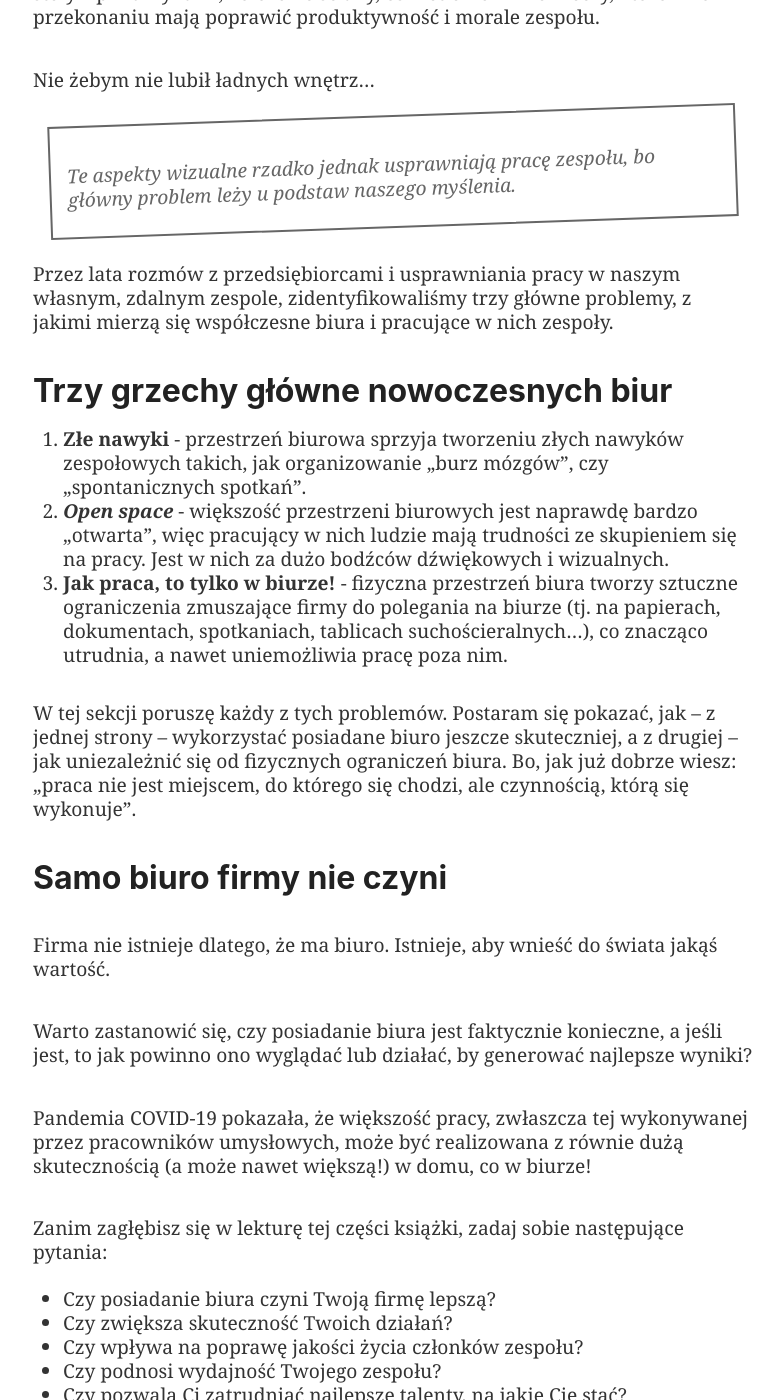
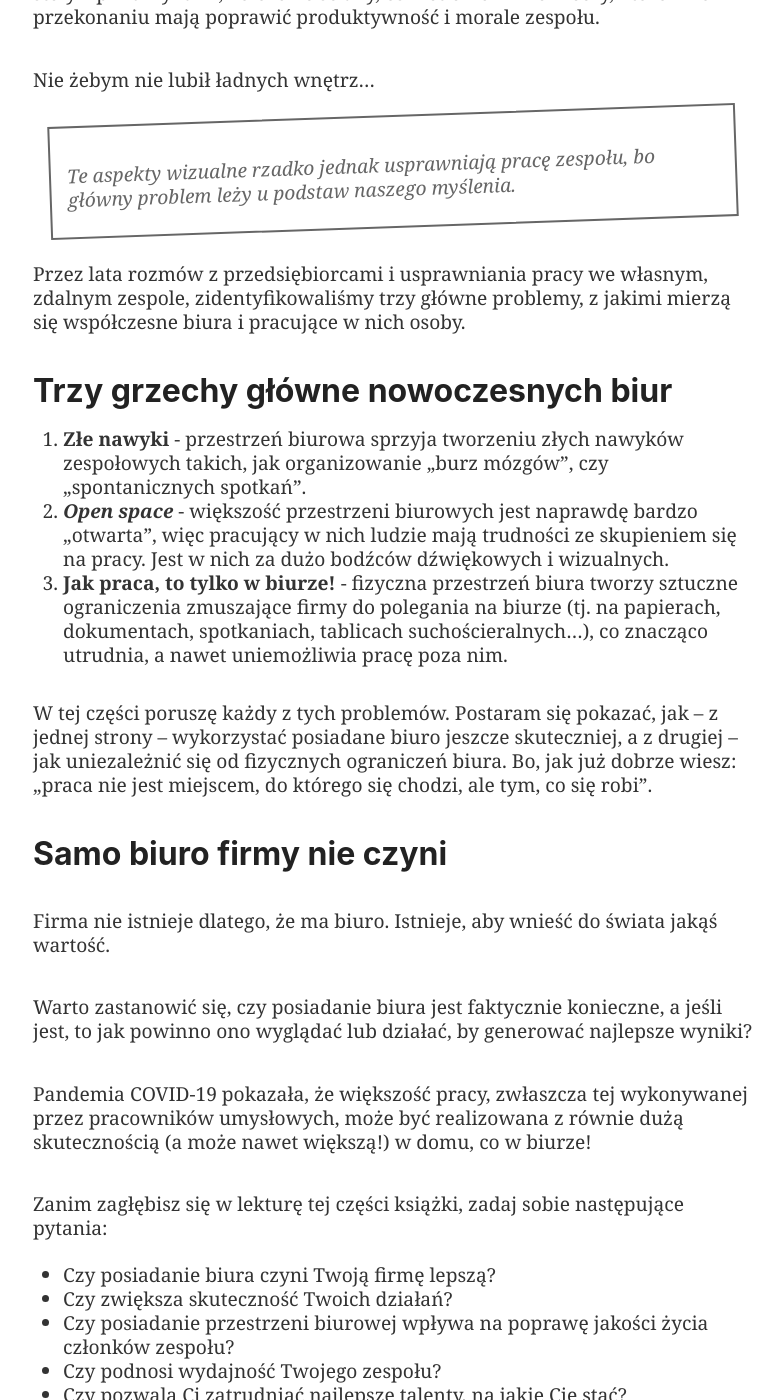
Before and after one commit to Nozbe/NoOffice.org, a Jekyll site: the page built from _pl/one.md, in a window 1280 px wide and 1400 px high, scrolled down 893 px. Shown: the whole window, without its empty margins (247-1030 px from the left). Built offline with Jekyll 4.4.1, drawn with Linux system fonts in a browser that asks for light colours; some of the changed text lies outside the part shown.

Commit message:
Update one.md

```diff
--- a/_pl/one.md
+++ b/_pl/one.md
@@ -19,7 +19,7 @@ Nie żebym nie lubił ładnych wnętrz…
 
 > Te aspekty wizualne rzadko jednak usprawniają pracę zespołu, bo główny problem leży u podstaw naszego myślenia.
 
-Przez lata rozmów z przedsiębiorcami i usprawniania pracy w naszym własnym, zdalnym zespole, zidentyfikowaliśmy trzy główne problemy, z jakimi mierzą się współczesne biura i pracujące w nich zespoły.
+Przez lata rozmów z przedsiębiorcami i usprawniania pracy we własnym, zdalnym zespole, zidentyfikowaliśmy trzy główne problemy, z jakimi mierzą się współczesne biura i pracujące w nich osoby.
 
 ## Trzy grzechy główne nowoczesnych biur
 
@@ -27,7 +27,7 @@ Przez lata rozmów z przedsiębiorcami i usprawniania pracy w naszym własnym, z
 2. ***Open space*** - większość przestrzeni biurowych jest naprawdę bardzo „otwarta”, więc pracujący w nich ludzie mają trudności ze skupieniem się na pracy. Jest w nich za dużo bodźców dźwiękowych i wizualnych.
 3. **Jak praca, to tylko w biurze!** - fizyczna przestrzeń biura tworzy sztuczne ograniczenia zmuszające firmy do polegania na biurze (tj. na papierach, dokumentach, spotkaniach, tablicach suchościeralnych…), co znacząco utrudnia, a nawet uniemożliwia pracę poza nim.
 
-W tej sekcji poruszę każdy z tych problemów. Postaram się pokazać, jak – z jednej strony – wykorzystać posiadane biuro jeszcze skuteczniej, a z drugiej – jak uniezależnić się od fizycznych ograniczeń biura. Bo, jak już dobrze wiesz: „praca nie jest miejscem, do którego się chodzi, ale czynnością, którą się wykonuje”.
+W tej części poruszę każdy z tych problemów. Postaram się pokazać, jak – z jednej strony – wykorzystać posiadane biuro jeszcze skuteczniej, a z drugiej – jak uniezależnić się od fizycznych ograniczeń biura. Bo, jak już dobrze wiesz: „praca nie jest miejscem, do którego się chodzi, ale tym, co się robi”.
 
 ## Samo biuro firmy nie czyni
 
@@ -41,7 +41,7 @@ Zanim zagłębisz się w lekturę tej części książki, zadaj sobie następuj
 
 - Czy posiadanie biura czyni Twoją firmę lepszą?
 - Czy zwiększa skuteczność Twoich działań?
-- Czy wpływa na poprawę jakości życia członków zespołu?
+- Czy posiadanie przestrzeni biurowej wpływa na poprawę jakości życia członków zespołu?
 - Czy podnosi wydajność Twojego zespołu?
 - Czy pozwala Ci zatrudniać najlepsze talenty, na jakie Cię stać?
 - Jaki jest faktyczny cel posiadania przez Ciebie biura?
```
Also changed, not shown: other parts of _pl/one.md (+1 -1 lines).
